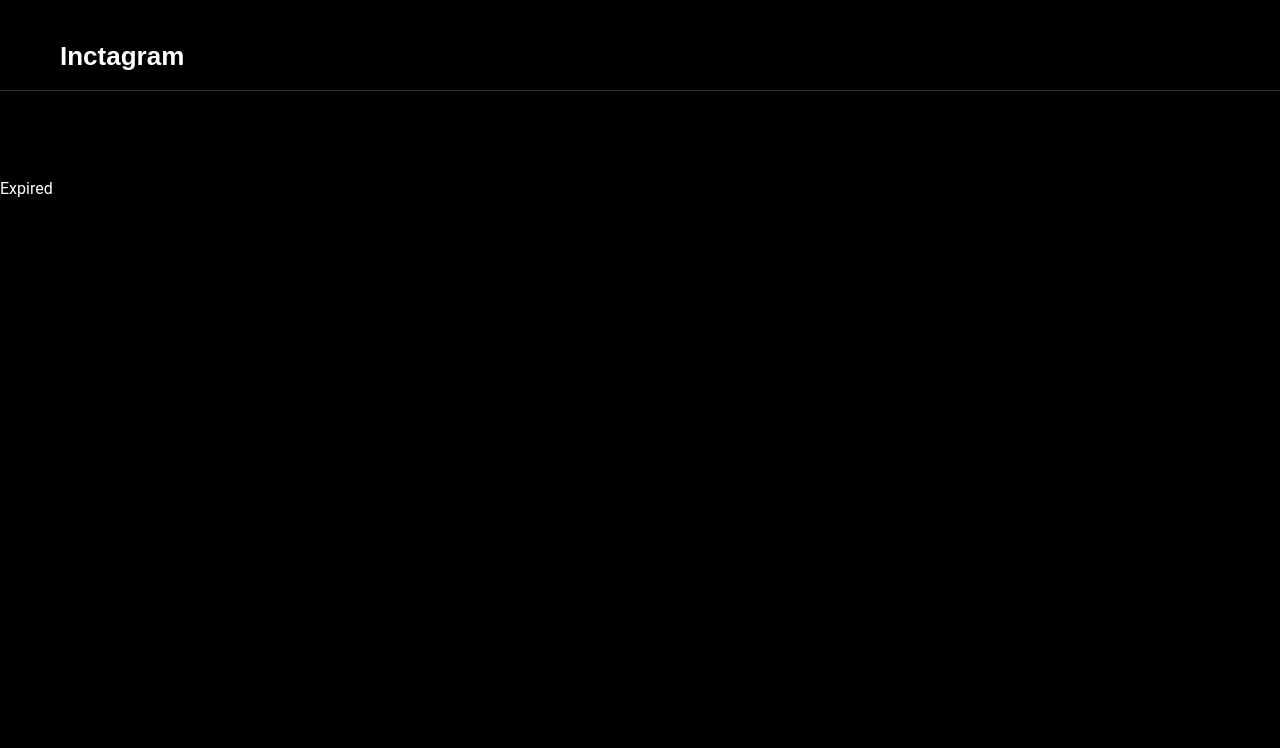
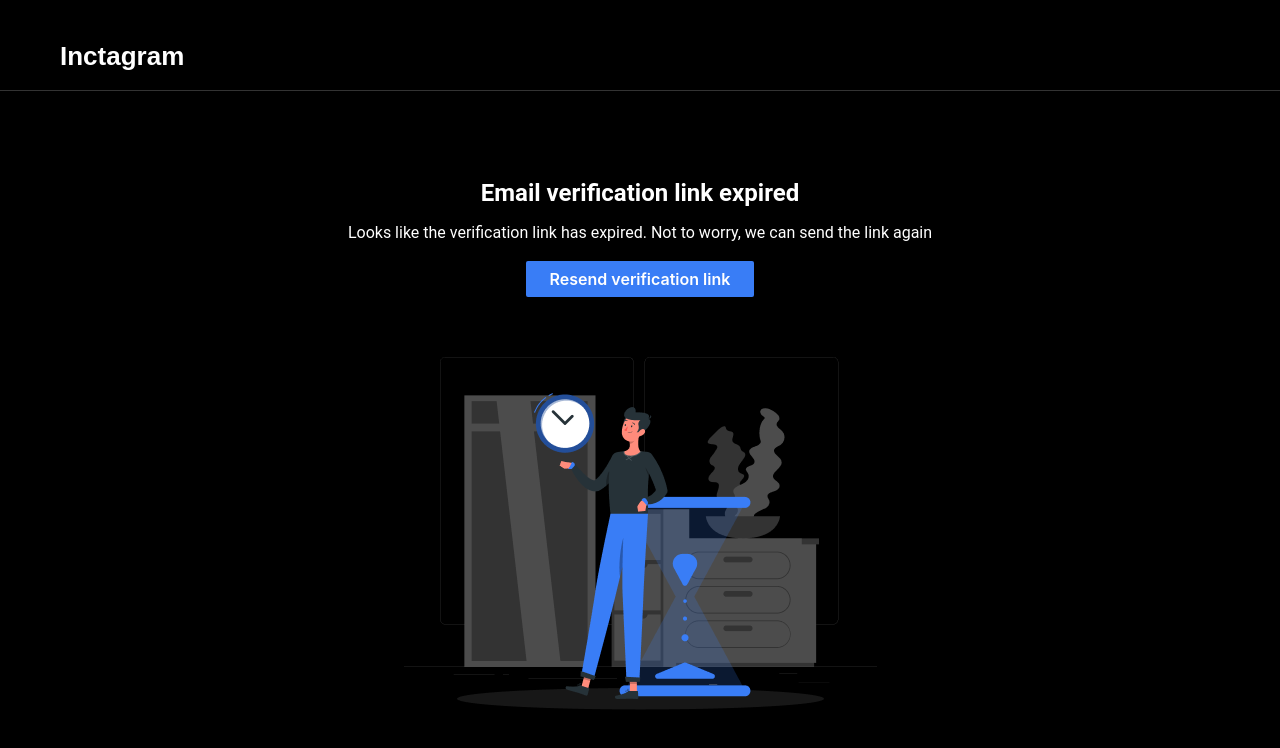
Before and after one commit to Anton1919/front-team, a Next.js app: page /confirm-email in a window 1280 px wide. Shown: the top 748 px of the page. Built offline with nearby package versions, Linux system fonts and the light colour scheme; no server answers.

Commit message:
feat: add confirmed and expired components

```diff
--- a/src/features/auth/ui/login/index.tsx
+++ b/src/features/auth/ui/login/index.tsx
@@ -17,7 +17,6 @@ export const Login = () => {
   const { register, errors, emailRules, passwordRules, handleSubmit, onSubmit } = useLogin()
 
   return (
-
     <Card maxWidth={'378px'} className={s.loginContainer}>
       <h2 className={s.title}>Sign In</h2>
       <div className={s.icons}>
--- /dev/null
+++ b/src/shared/confirmExpired/ConfirmExpired.module.scss
@@ -0,0 +1,7 @@
+.container {
+  row-gap: 20px;
+}
+
+.img {
+  margin-top: 40px;
+}
--- a/src/shared/confirmExpired/index.tsx
+++ b/src/shared/confirmExpired/index.tsx
@@ -1,9 +1,24 @@
 import React from 'react';
+import Image from 'next/image';
+
+import { useRouter } from 'next/router';
+
+import { Button } from '@/shared/button/Button';
+
+import img from '@/assets/images/expired.png'
+import { Container } from '@/shared/container';
+
+import s from './ConfirmExpired.module.scss'
 
 export const ConfirmExpired = () => {
+  const router = useRouter();
+
   return (
-    <div>
-      Expired
-    </div>
+    <Container className={s.container}>
+      <h2>Email verification link expired</h2>
+      <p>Looks like the verification link has expired. Not to worry, we can send the link again</p>
+      <Button button_name={'Resend verification link'} button_handler={() => router.push('/login')} />
+      <Image className={s.img} src={img} alt={'expired'}/>
+    </Container>
   );
 };
--- /dev/null
+++ b/src/shared/confirmed/Confirmed.module.scss
@@ -0,0 +1,7 @@
+.container {
+  row-gap: 20px;
+}
+
+.img {
+  margin-top: 40px;
+}
--- a/src/shared/confirmed/index.tsx
+++ b/src/shared/confirmed/index.tsx
@@ -1,9 +1,24 @@
 import React from 'react';
 
+import Image from 'next/image';
+
+import { useRouter } from 'next/router';
+
+import { Button } from '@/shared/button/Button';
+import img from '@/assets/images/confirmed.png';
+import { Container } from '@/shared/container';
+
+import s from './Confirmed.module.scss'
+
 export const Confirmed = () => {
+  const router = useRouter();
+
   return (
-    <div>
-      <h2>Confirmed</h2>
-    </div>
+    <Container className={s.container}>
+      <h2>Congratulations!</h2>
+      <p>Your email has been confirmed</p>
+      <Button button_name={'Sign In'} button_handler={() => router.push('/login')} />
+      <Image className={s.img} src={img} alt={'Congratulations'}/>
+    </Container>
   );
 };
--- /dev/null
+++ b/src/shared/container/Container.module.scss
@@ -0,0 +1,6 @@
+@import "src/styles/mixins";
+
+.container {
+  @include flex-center();
+  flex-direction: column;
+}
--- /dev/null
+++ b/src/shared/container/index.tsx
@@ -0,0 +1,11 @@
+import React, { ComponentProps, FC } from 'react';
+
+import classNames from 'classnames';
+
+import s from './Container.module.scss'
+
+export const Container:FC<ComponentProps<'div'>> = ({ className, ...rest }) => {
+  return (
+    <div className={classNames(s.container, className)} {...rest} />
+  );
+};
```
Also changed, not shown: src/assets/images/confirmed.png (added), src/assets/images/expired.png (added).
